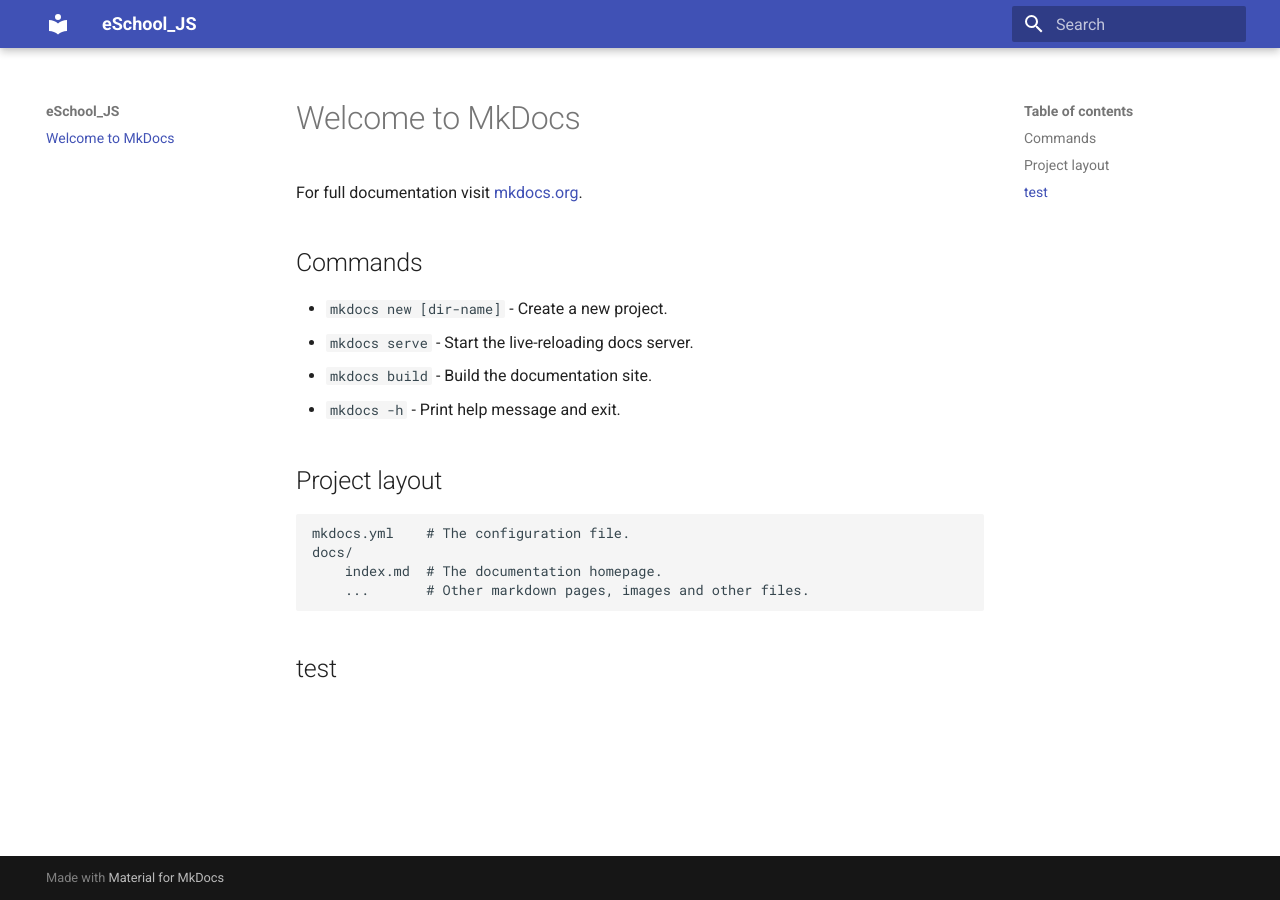
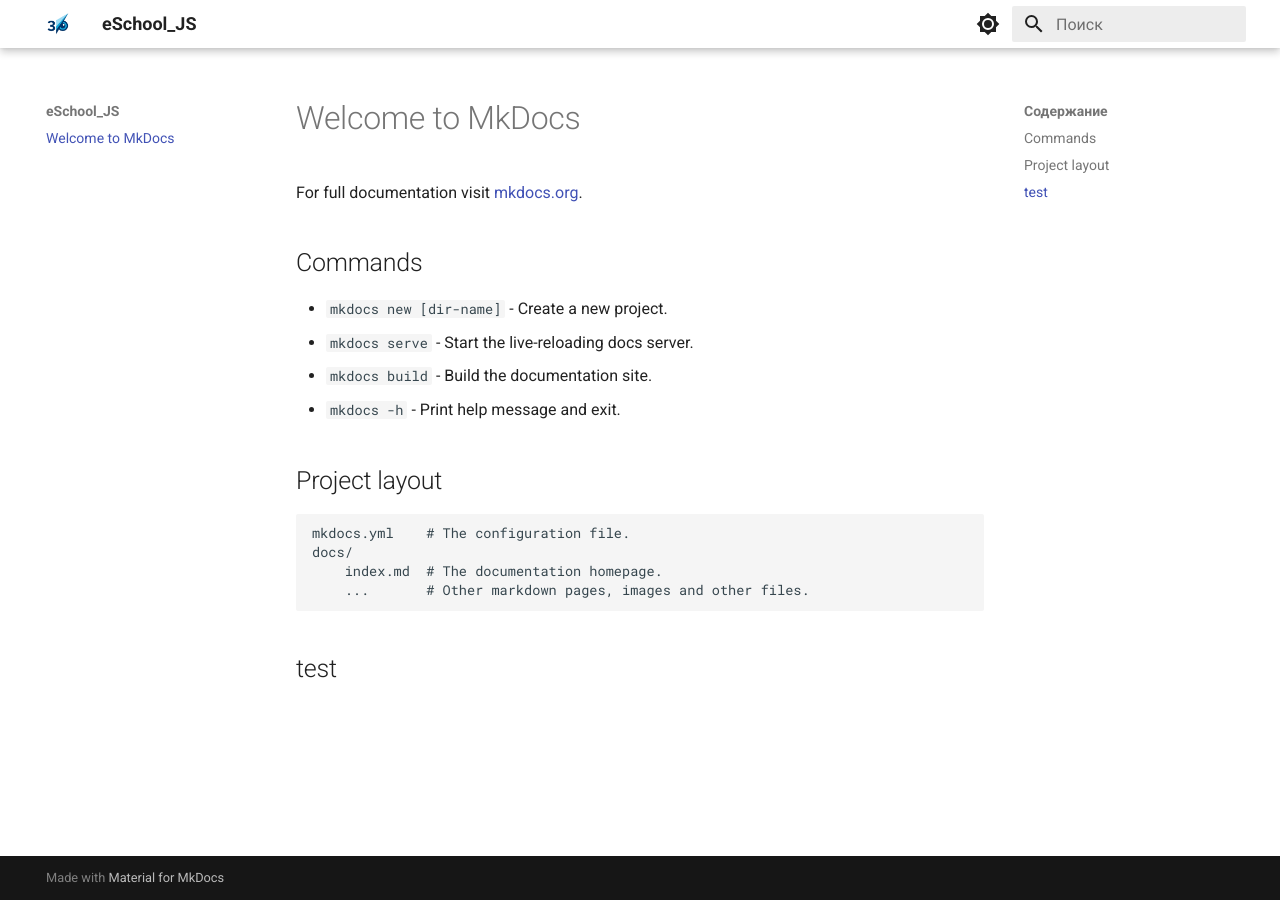
Before and after one commit to mikhaillav/eSchool_JS, an MkDocs documentation site: the page built from docs/index.md, in a window 1280 px wide. Built offline with MkDocs 1.6.1 and Material for MkDocs 9.7.7, drawn with Linux system fonts in a browser that asks for light colours.

Commit message:
improve docs

```diff
--- a/mkdocs.yml
+++ b/mkdocs.yml
@@ -4,3 +4,21 @@
 
 theme:
   name: material
+  language: ru
+  logo: assets/logo.png
+  palette:
+    - media: "(prefers-color-scheme: light)"
+      scheme: default
+      primary: white
+      toggle:
+        icon: material/brightness-7
+        name: Switch to dark mode
+
+    - media: "(prefers-color-scheme: dark)"
+      scheme: slate
+      toggle:
+        icon: material/brightness-4
+        name: Switch to light mode
+
+plugins:
+  - search
```
Also changed, not shown: docs/assets/logo.png (added).
